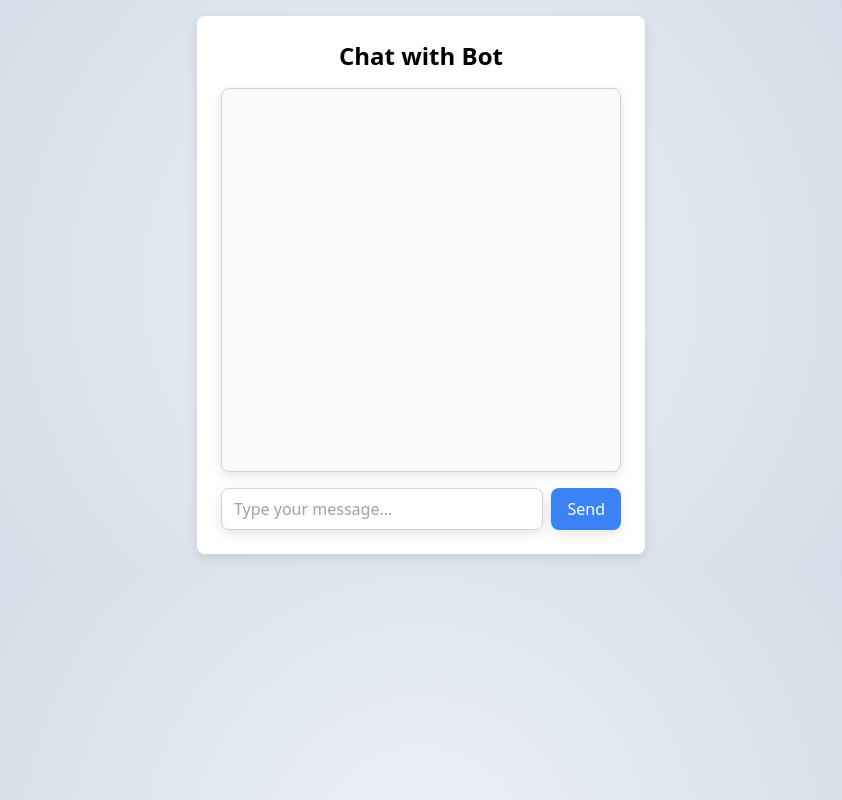
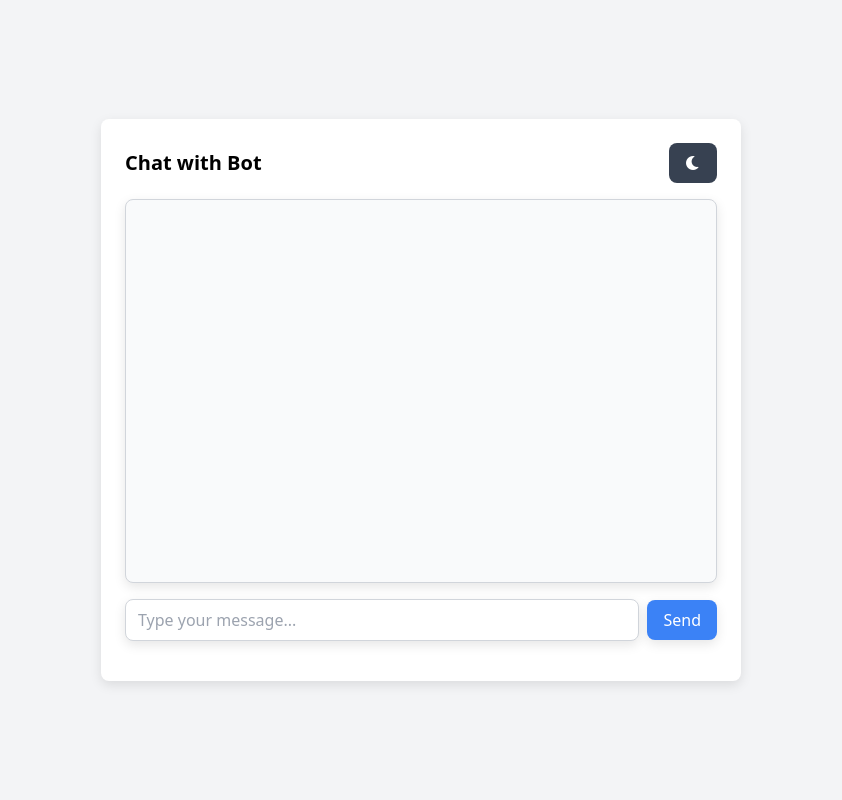
Before and after one commit to awmie/GenZChat, a Flask app: page / in a window 1280 px wide. Shown: the whole page, without its empty margins (219-1061 px from the left). Run offline with Flask 3, Linux system fonts and the light colour scheme; some libraries are stand-ins or nearby versions.

Commit message:
ui fixes and dark theme added

```diff
--- a/templates/index.html
+++ b/templates/index.html
@@ -5,14 +5,11 @@
     <meta name="viewport" content="width=device-width, initial-scale=1.0">
     <title>Chat with Bot</title>
     <script src="https://cdn.tailwindcss.com"></script>
+    <link rel="stylesheet" href="https://cdnjs.cloudflare.com/ajax/libs/font-awesome/6.0.0-beta3/css/all.min.css">
     <style>
         /* Additional soft shadow styling */
         .soft-shadow {
             box-shadow: 0 4px 12px rgba(0, 0, 0, 0.1);
-        }
-        /* Smooth background */
-        body {
-            background: radial-gradient(circle, rgba(237,242,247,1) 0%, rgba(203,213,225,1) 100%);
         }
         /* Align the user message to the right */
         .user-message {
@@ -37,23 +34,65 @@
             display: flex;
             flex-direction: column;
         }
+        /* Button styling */
+        .small-button {
+            padding: 0.5rem;
+            font-size: 0.875rem; /* Smaller font size */
+        }
+        /* Enlarged dark mode button */
+        .dark-mode-button {
+            padding: 0.5rem 1rem; /* Increased horizontal padding */
+            font-size: 1rem; /* Slightly larger font size */
+        }
     </style>
 </head>
-<body class="bg-gray-100">
-    <div class="container mx-auto p-4">
-        <div class="bg-white soft-shadow rounded-lg max-w-md mx-auto p-6">
-            <h1 class="text-2xl font-semibold text-center mb-4">Chat with Bot</h1>
-            <div id="chat-box" class="h-96 overflow-y-auto p-4 border border-gray-300 rounded-lg bg-gray-50 mb-4 soft-shadow">
+<body class="bg-gray-100 h-screen flex items-center justify-center">
+    <div class="container mx-auto p-4 max-w-2xl"> <!-- Increased max-width for larger chatbox -->
+        <div id="chat-container" class="bg-white soft-shadow rounded-lg p-6 h-3/4"> <!-- Adjust height for more space -->
+            <div class="flex justify-between items-center mb-4">
+                <h1 id="chat-title" class="text-xl font-semibold">Chat with Bot</h1>
+                <!-- Button for toggling dark mode with Font Awesome icon -->
+                <button id="toggle-dark-mode" class="dark-mode-button bg-gray-700 text-white rounded-lg">
+                    <i id="dark-mode-icon" class="fas fa-moon"></i>
+                </button>
+            </div>
+
+            <div id="chat-box" class="flex-grow h-96 overflow-y-auto p-4 border border-gray-300 rounded-lg bg-gray-50 mb-4 soft-shadow">
                 <!-- Chat messages will appear here -->
             </div>
-            <div class="flex">
-                <input id="user-input" class="w-full px-3 py-2 border border-gray-300 rounded-lg focus:outline-none soft-shadow" type="text" placeholder="Type your message...">
-                <button id="send-btn" class="ml-2 px-4 py-2 bg-blue-500 text-white rounded-lg hover:bg-blue-600 soft-shadow">Send</button>
+            <div class="flex items-center space-x-2 mb-4">
+                <input id="user-input" class="flex-grow px-3 py-2 border border-gray-300 rounded-lg focus:outline-none soft-shadow" type="text" placeholder="Type your message...">
+                <button id="send-btn" class="ml-1 px-4 py-2 bg-blue-500 text-white rounded-lg hover:bg-blue-600 soft-shadow">Send</button>
             </div>
         </div>
     </div>
 
     <script>
+        let isDarkMode = false; // Dark mode toggle
+
+        // Add event listener for dark mode toggle button
+        document.getElementById('toggle-dark-mode').addEventListener('click', function() {
+            isDarkMode = !isDarkMode; // Toggle dark mode
+
+            if (isDarkMode) {
+                document.body.style.backgroundColor = '#1f2937'; // Dark background
+                document.querySelector('#chat-container').style.backgroundColor = '#374151'; // Dark chat box background
+                document.querySelector('#chat-box').style.backgroundColor = '#4b5563'; // Darker chat box
+                document.querySelector('#send-btn').classList.replace('bg-blue-500', 'bg-blue-700'); // Darker button
+                document.querySelector('#send-btn').classList.replace('hover:bg-blue-600', 'hover:bg-blue-800');
+                document.getElementById('dark-mode-icon').classList.replace('fa-moon', 'fa-sun'); // Change icon to sun
+                document.getElementById('chat-title').classList.add('text-white'); // Change title to white
+            } else {
+                document.body.style.backgroundColor = ''; // Reset to default background
+                document.querySelector('#chat-container').style.backgroundColor = '#ffffff'; // Light background
+                document.querySelector('#chat-box').style.backgroundColor = '#f3f4f6'; // Light chat box
+                document.querySelector('#send-btn').classList.replace('bg-blue-700', 'bg-blue-500'); // Reset button color
+                document.querySelector('#send-btn').classList.replace('hover:bg-blue-800', 'hover:bg-blue-600');
+                document.getElementById('dark-mode-icon').classList.replace('fa-sun', 'fa-moon'); // Change icon to moon
+                document.getElementById('chat-title').classList.remove('text-white'); // Change title back to default color
+            }
+        });
+
         // Add event listener for Send button
         document.getElementById('send-btn').addEventListener('click', async function() {
             const userInput = document.getElementById('user-input').value;
@@ -66,7 +105,6 @@
             document.getElementById('user-input').value = '';
 
             // Send user input to the server
-
             const response = await fetch('/chat', {
                 method: 'POST',
                 headers: {
@@ -79,7 +117,6 @@
 
             // Append bot response to chat
             appendMessage('bot', data.response);
-
         });
 
         // Add event listener for 'Enter' key press
```
Also changed, not shown: readme.md (added), 1 other file.
